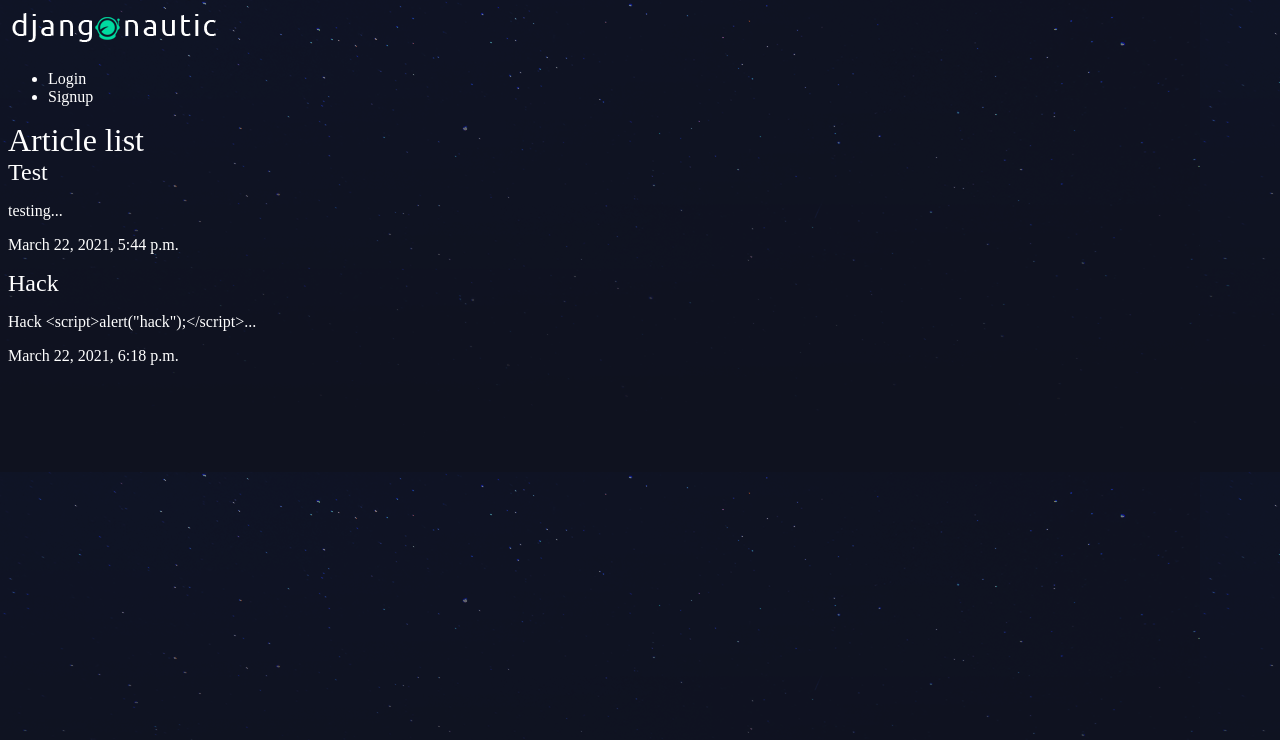
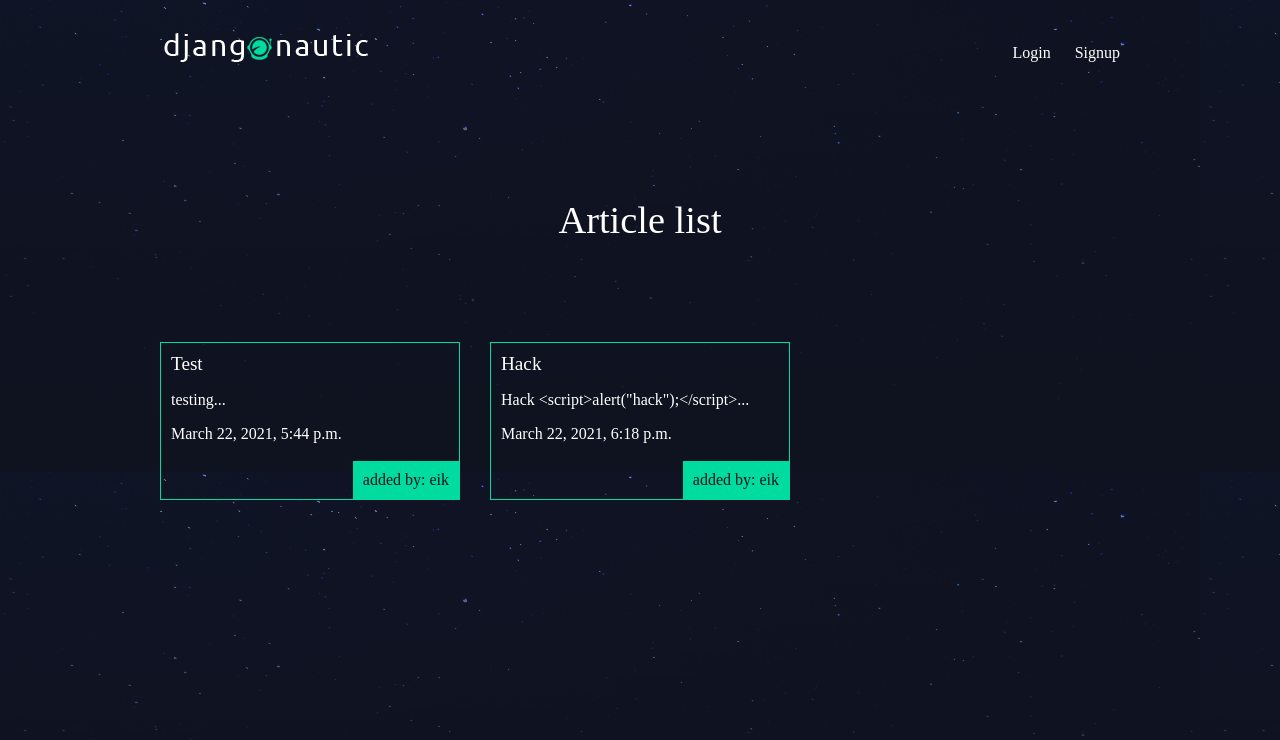
Before and after one commit to Eik1234/django-tutorial, a Django app: page /articles/ in a window 1280 px wide. Shown: the top 740 px of the page. Run offline with Django 3.2, Linux system fonts and the light colour scheme; data comes from the database, SQL or seed files in the repository; both versions use the stored data as it was after the commit.

Commit message:
basic css

```diff
--- a/djangonautic/articles/templates/articles/article_list.html
+++ b/djangonautic/articles/templates/articles/article_list.html
@@ -8,6 +8,7 @@
                 <h2><a href="{% url 'articles:detail' slug=article.slug %}">{{ article.title }}</a></h2>
                 <p>{{article.snippet}}</p>
                 <p>{{article.date}}</p>
+                <p class="author">added by: {{ article.author.username }}</p>
             </div>
         {% endfor %}
     </div>
--- a/djangonautic/assets/styles.css
+++ b/djangonautic/assets/styles.css
@@ -6,7 +6,7 @@ body{
 }
 
 body *{
-    font-family: Ubuntu;
+    font-family: Ubuntu "sans-serif";
 }
 
 h1, h2, h3, h4, h5{
@@ -18,3 +18,81 @@ a, a:hover, a:visited{
     color: #fff;
     text-decoration: none;
 }
+
+.wrapper {
+    max-width: 960px;
+    margin: 0 auto;
+}
+
+div.wrapper h1 {
+    text-align: center;
+    margin: 100px auto;
+    font-size: 2.4em;
+}
+
+header {
+    display: grid;
+    grid-template-columns: 1fr 1fr;
+    padding: 20px 0;
+}
+
+nav {
+    justify-self: end;
+}
+
+nav li {
+    display: inline-block;
+    margin-left: 20px;
+}
+
+nav input {
+    background: none;
+    color: #fff;
+    border: 0;
+    font-size: 1em;
+}
+
+.articles {
+    display: grid;
+    grid-template-columns: 1fr 1fr 1fr;
+    grid-gap: 30px;
+}
+
+.article {
+    padding: 10px;
+    border: 1px solid #00dba0;
+    position: relative;
+    padding-bottom: 40px;
+}
+
+.article h2 {
+    font-size: 1.2em;
+}
+
+.article .author {
+    padding: 10px;
+    background: #00dba0;
+    position: absolute;
+    right: 0;
+    bottom: 0;
+    margin: 0;
+    color: #0f121f;
+}
+
+.article-detail .article {
+    padding: 0;
+}
+
+.article-detail .article img {
+    max-width: 100%;
+}
+
+.article-detail .article h2 {
+    text-align: center;
+    margin: 20px auto;
+    font-size: 2em;
+}
+
+.article-detail .article p {
+    text-align: center;
+}
--- a/djangonautic/djangonautic/urls.py
+++ b/djangonautic/djangonautic/urls.py
@@ -4,13 +4,14 @@ from . import views
 from django.contrib.staticfiles.urls import staticfiles_urlpatterns
 from django.conf.urls.static import static
 from django.conf import settings
+from articles import views as article_views
 
 urlpatterns = [
     path('admin/', admin.site.urls),
     path('accounts/', include('accounts.urls')),
     path('articles/', include('articles.urls')),
     path('about/', views.about),
-    path('', views.homepage),
+    path('', article_views.article_list, name="home"),
 ]
 
 urlpatterns += staticfiles_urlpatterns()
--- a/djangonautic/templates/base_layout.html
+++ b/djangonautic/templates/base_layout.html
@@ -8,8 +8,8 @@
     <link rel="stylesheet" href="{% static 'styles.css' %}">
 </head>
 <body>
-    <div class="wrapper">
-        <h1><a href="{% url 'articles:list' %}"><img src="{% static 'logo.png' %}" /></a></h1>
+    <header class="wrapper">
+        <h1><a href="{% url 'home' %}"><img src="{% static 'logo.png' %}" /></a></h1>
         <nav>
             <ul>
                 {% if user.is_authenticated %}
@@ -26,6 +26,8 @@
                 {% endif %}
             </ul>
         </nav>
+    </header>
+    <div class="wrapper">
         {% block content %}
         {% endblock %}
     </div>
```
Also changed, not shown: djangonautic/db.sqlite3.
